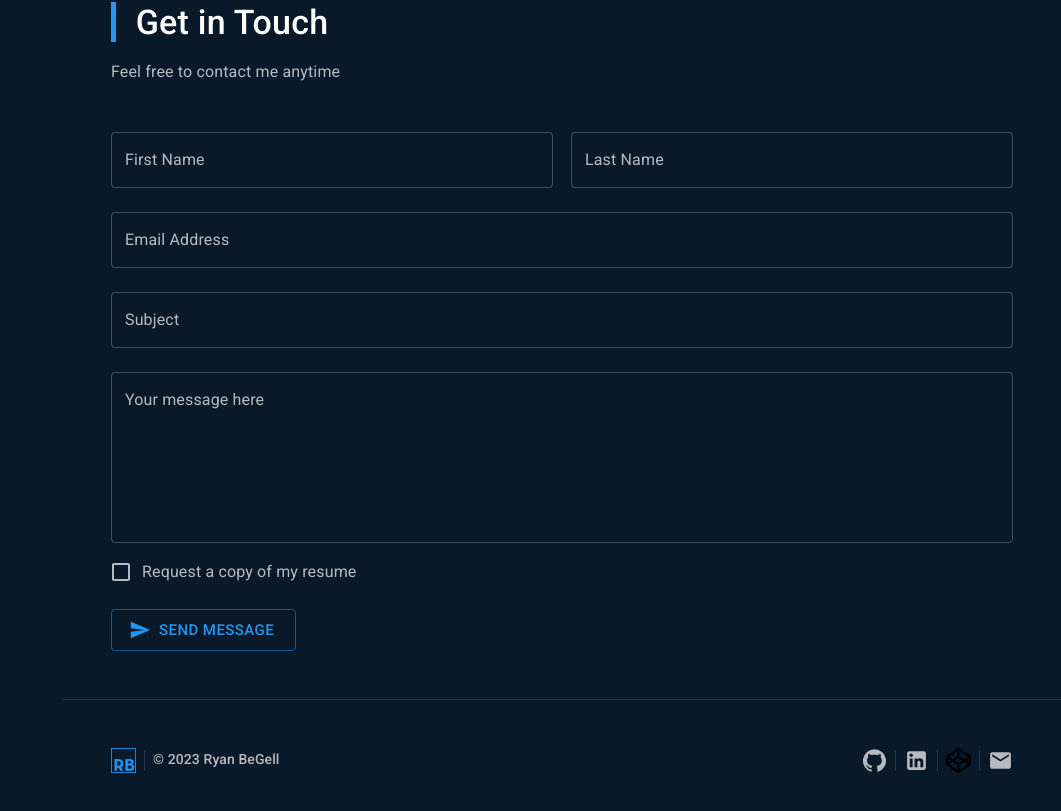
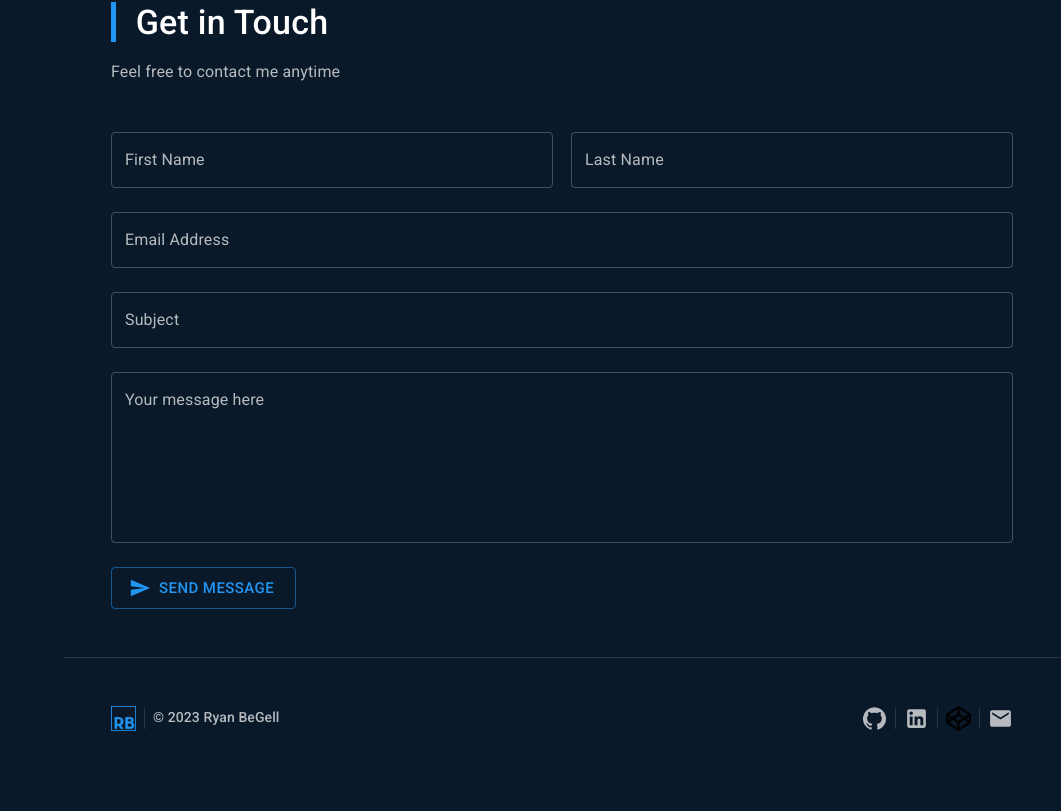
Before and after one commit to RyanBeGell/portfolio-site, a Next.js app: page / in a window 1280 px wide. Shown: the part 3323-4134 px from the top of the page, without its empty margins (219-1280 px from the left). After the commit the page ends 4102 px from the top, so only its background shows below. Built offline with nearby package versions, Linux system fonts and the light colour scheme.

Commit message:
Form checkbox removed - not necessary

```diff
--- a/src/components/portfolio/Contact/Contact.tsx
+++ b/src/components/portfolio/Contact/Contact.tsx
@@ -1,7 +1,6 @@
 import SendIcon from '@mui/icons-material/Send';
-import { Button, FormControlLabel } from '@mui/material';
+import { Button } from '@mui/material';
 import Box from '@mui/material/Box';
-import Checkbox from '@mui/material/Checkbox';
 import TextField from '@mui/material/TextField';
 import { useContext, useState } from 'react';
 import { ColorModeContext } from '../../../../pages/_app';
@@ -138,11 +137,6 @@ export default function Contact() {
                     },
                 }}
               />
-              <FormControlLabel
-                control={<Checkbox />}
-                label="Request a copy of my resume"
-                sx={{ color: 'text.secondary' }}
-              />
               <div>
                 <Button
                   size="large"
```
